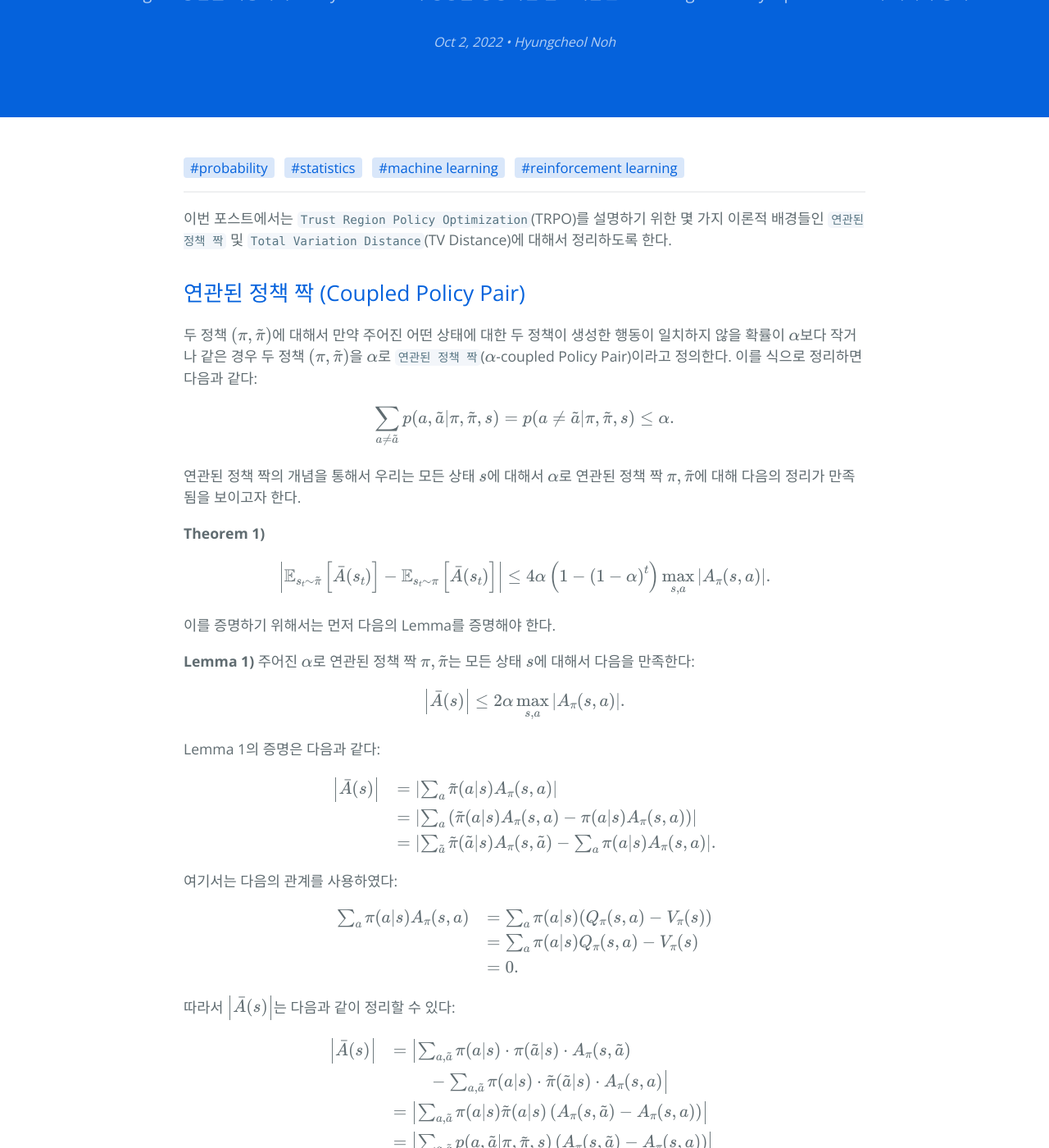
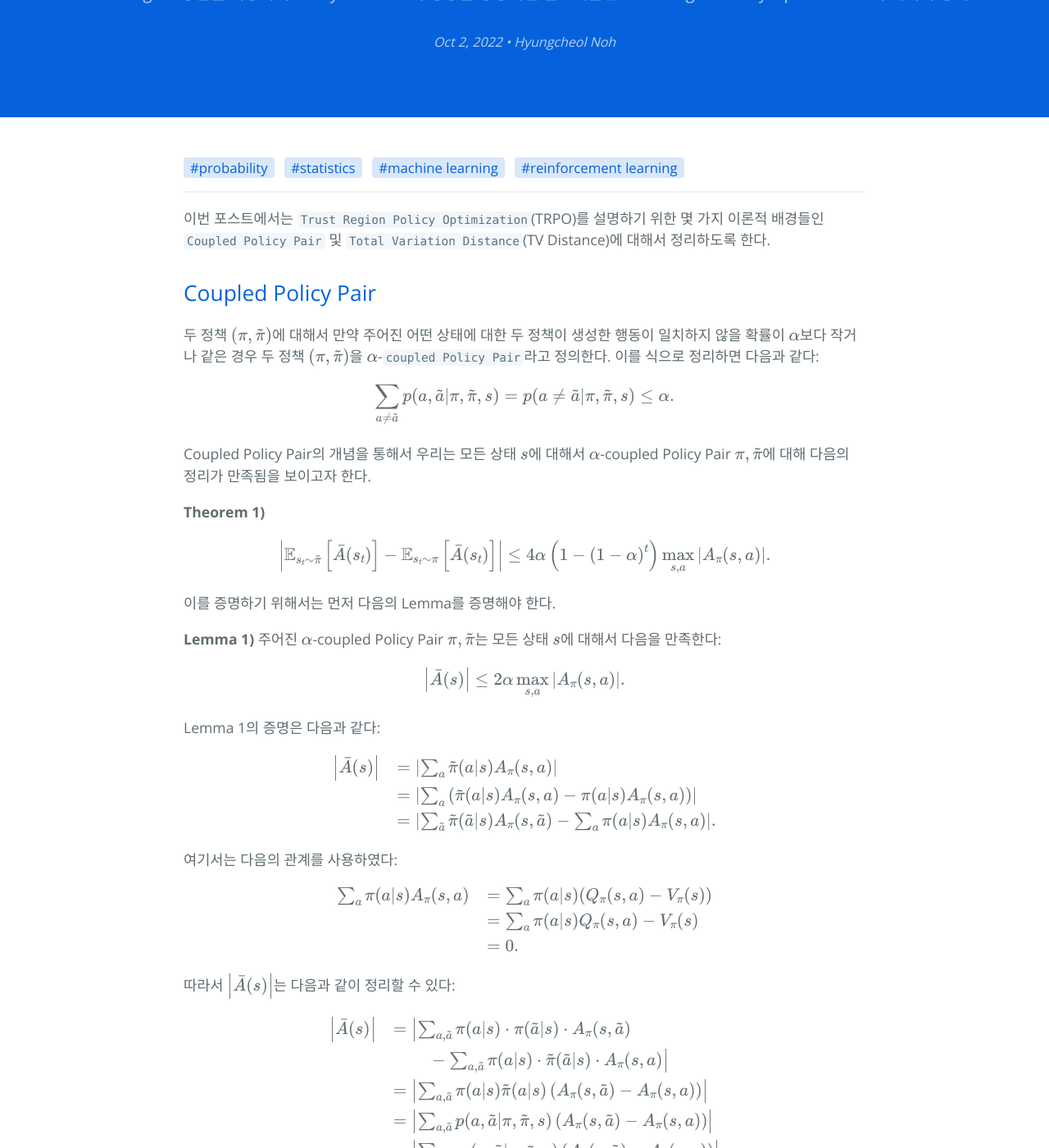
Before and after one commit to hcnoh/hcnoh.github.io, a Jekyll site: the page built from _posts/2022-10-02-reinforcement-learning-06.md, in a window 1280 px wide and 1400 px high, scrolled down 332 px. Shown: the whole window at 82% size. Built offline with Jekyll 4.4.1, drawn with Linux system fonts in a browser that asks for light colours; comment, search, counter and statistics services are not loaded; some of the changed text lies outside the part shown.

Commit message:
rl06 수정

```diff
--- a/_posts/2022-10-02-reinforcement-learning-06.md
+++ b/_posts/2022-10-02-reinforcement-learning-06.md
@@ -16,16 +16,16 @@ author: "Hyungcheol Noh"
 permalink: /2022-10-02-reinforcement-learning-06
 ---
 
-이번 포스트에서는 `Trust Region Policy Optimization`(TRPO)를 설명하기 위한 몇 가지 이론적 배경들인 `연관된 정책 짝` 및 `Total Variation Distance`(TV Distance)에 대해서 정리하도록 한다.
+이번 포스트에서는 `Trust Region Policy Optimization`(TRPO)를 설명하기 위한 몇 가지 이론적 배경들인 `Coupled Policy Pair` 및 `Total Variation Distance`(TV Distance)에 대해서 정리하도록 한다.
 
-## 연관된 정책 짝 (Coupled Policy Pair)
-두 정책 $$(\pi, \tilde{\pi})$$에 대해서 만약 주어진 어떤 상태에 대한 두 정책이 생성한 행동이 일치하지 않을 확률이 $$\alpha$$보다 작거나 같은 경우 두 정책 $$(\pi, \tilde{\pi})$$을 $$\alpha$$로 `연관된 정책 짝`($$\alpha$$-coupled Policy Pair)이라고 정의한다. 이를 식으로 정리하면 다음과 같다:
+## Coupled Policy Pair
+두 정책 $$(\pi, \tilde{\pi})$$에 대해서 만약 주어진 어떤 상태에 대한 두 정책이 생성한 행동이 일치하지 않을 확률이 $$\alpha$$보다 작거나 같은 경우 두 정책 $$(\pi, \tilde{\pi})$$을 $$\alpha$$-`coupled Policy Pair`라고 정의한다. 이를 식으로 정리하면 다음과 같다:
 
 $$
 \sum_{a \neq \tilde{a}} p(a, \tilde{a} \vert \pi, \tilde{\pi}, s) = p(a \neq \tilde{a} \vert \pi, \tilde{\pi}, s) \leq \alpha.
 $$
 
-연관된 정책 짝의 개념을 통해서 우리는 모든 상태 $$s$$에 대해서 $$\alpha$$로 연관된 정책 짝 $$\pi, \tilde{\pi}$$에 대해 다음의 정리가 만족됨을 보이고자 한다.
+Coupled Policy Pair의 개념을 통해서 우리는 모든 상태 $$s$$에 대해서 $$\alpha$$-coupled Policy Pair $$\pi, \tilde{\pi}$$에 대해 다음의 정리가 만족됨을 보이고자 한다.
 
 **Theorem 1)**
 
@@ -36,7 +36,7 @@ $$
 이를 증명하기 위해서는 먼저 다음의 Lemma를 증명해야 한다.
 
 **Lemma 1)**
-주어진 $$\alpha$$로 연관된 정책 짝 $$\pi, \tilde{\pi}$$는 모든 상태 $$s$$에 대해서 다음을 만족한다:
+주어진 $$\alpha$$-coupled Policy Pair $$\pi, \tilde{\pi}$$는 모든 상태 $$s$$에 대해서 다음을 만족한다:
 
 $$
 \left\vert \bar{A}(s) \right\vert \leq 2\alpha \max_{s, a} \left\vert A_\pi(s, a) \right\vert.
@@ -80,7 +80,7 @@ $$
 \end{array}
 $$
 
-이제 Theorem 1을 증명해보도록 하자. 먼저 주어진 $$\alpha$$로 연관된 정책 짝 $$\pi, \tilde{\pi}$$에 대해서 $$n_t$$를 시간 단계 $$t$$ 이전까지 정책 $$\pi$$와 $$\tilde{\pi}$$가 행동이 동일하지 않은 횟수로 정의하자. 그러면 이 정의를 통해 다음의 관계를 생각해볼 수 있다:
+이제 Theorem 1을 증명해보도록 하자. 먼저 주어진 $$\alpha$$-coupled Policy Pair $$\pi, \tilde{\pi}$$에 대해서 $$n_t$$를 시간 단계 $$t$$ 이전까지 정책 $$\pi$$와 $$\tilde{\pi}$$가 행동이 동일하지 않은 횟수로 정의하자. 그러면 이 정의를 통해 다음의 관계를 생각해볼 수 있다:
 
 $$
 \begin{array}{rl}
@@ -89,7 +89,7 @@ $$
 \end{array}
 $$
 
-여기서 동일한 상태-행동 짝 $$(s_{t - 1}, a_{t - 1})$$에 대해서 확률값 $$p(s_t \vert s_{t - 1}, a_{t - 1})$$이 동일하기 때문에 다음의 관계를 자연스럽게 확인할 수 있다:
+여기서 동일한 상태-행동 쌍 $$(s_{t - 1}, a_{t - 1})$$에 대해서 확률값 $$p(s_t \vert s_{t - 1}, a_{t - 1})$$이 동일하기 때문에 다음의 관계를 자연스럽게 확인할 수 있다:
 
 $$
 \mathbb{E}_{s_t \sim \tilde{\pi} \vert n_t = 0} \left[ \bar{A}(s_t) \right] = \mathbb{E}_{s_t \sim \pi \vert n_t = 0} \left[ \bar{A}(s_t) \right].
@@ -184,4 +184,6 @@ $$
 - 2022.09.23
     - 최초 게제
 - 2022.10.16
-    - 연관된 정책 짝, TV Distance 내용 추가
+    - Coupled Policy Pair, TV Distance 내용 추가
+- 2024.03.14
+    - 몇몇 명칭 수정 및 오타 수정
```
